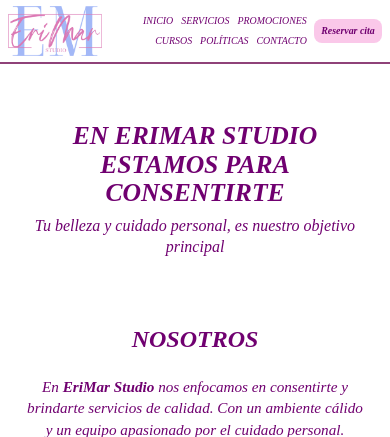
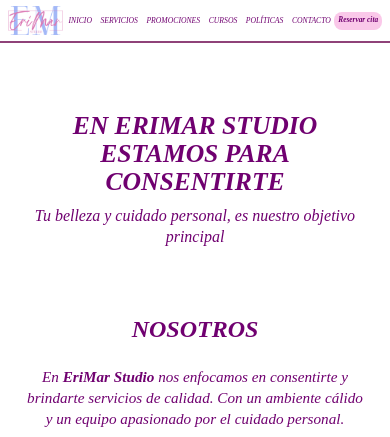
Before and after one commit to diz3ty/EriMar_Studio_Web, a Flask app: page / in a window 390 px wide. Shown: the top 437 px of the page. Run offline with Flask 3, Linux system fonts and the light colour scheme; some libraries are stand-ins or nearby versions.

Commit message:
modify format

```diff
--- a/app.py
+++ b/app.py
@@ -43,4 +43,4 @@ def courses():
     return redirect(url_for('home', _anchor='courses-view'))
 
 # if __name__ == "__main__":
-    # app.run(debug=True)
+#     app.run(debug=True)
--- a/static/css/main_styles.css
+++ b/static/css/main_styles.css
@@ -1262,8 +1262,8 @@ main > .titulo-service-container .titulo-service {
   }
 
   .main-header > .logo {
-    flex: 0 0 min(100px, 24vw);
-    width: min(100px, 24vw);
+    flex: 0 0 clamp(44px, 14vw, 76px);
+    width: clamp(44px, 14vw, 76px);
     margin: 0;
     text-align: center;
   }
@@ -1277,7 +1277,7 @@ main > .titulo-service-container .titulo-service {
   }
 
   .navbar {
-    flex: 1 1 auto;
+    flex: 1 1 0;
     width: auto;
     min-width: 0;
     margin: 0;
@@ -1285,30 +1285,39 @@ main > .titulo-service-container .titulo-service {
     flex-direction: row;
     align-items: center;
     justify-content: flex-end;
-    gap: 0.2rem;
+    gap: 0.1rem;
   }
 
   .nav-links {
-    flex: 1 1 100px;
+    flex: 1 1 0;
     width: auto;
     min-width: 0;
     flex-direction: row;
     align-items: center;
-    justify-content: flex-end;
-    flex-wrap: wrap;
-    gap: 0.1rem 0.4rem;
+    justify-content: space-between;
+    flex-wrap: nowrap;
+    gap: 0 0.12rem;
     padding: 0;
     margin: 0;
+    overflow-x: auto;
+    overflow-y: hidden;
+    scrollbar-width: none;
+  }
+
+  .nav-links::-webkit-scrollbar {
+    display: none;
   }
 
   .nav-links li {
+    flex: 0 0 auto;
     width: auto;
+    margin: 0;
   }
 
   .nav-links li a {
     width: auto;
-    padding: 0.18rem 0.05rem;
-    font-size: 0.62rem;
+    padding: 0.18rem 0.02rem;
+    font-size: clamp(0.48rem, 1.8vw, 0.58rem);
     line-height: 1.2;
     text-align: center;
     white-space: nowrap;
@@ -1321,9 +1330,9 @@ main > .titulo-service-container .titulo-service {
 
   .header-reserva {
     flex: 0 0 auto;
-    margin-left: 0.2rem;
-    padding: 0.35rem 0.45rem;
-    font-size: 0.62rem;
+    margin-left: 0.1rem;
+    padding: 0.28rem clamp(0.18rem, 1vw, 0.35rem);
+    font-size: clamp(0.46rem, 1.7vw, 0.56rem);
     line-height: 1.2;
     white-space: nowrap;
   }
--- a/templates/capilar_services.html
+++ b/templates/capilar_services.html
@@ -8,7 +8,7 @@
   </head>
   <body>
     <header class="main-header">
-      <div class="logo">
+      <a class="logo" href="{{ url_for('home') }}" aria-label="Ir al inicio">
         <img
           src="{{ url_for('static', filename='images/EriMar_Logo.webp') }}"
           alt="EriMar Studio"
@@ -18,7 +18,7 @@
           loading="lazy"
           srcset="{{ url_for('static', filename='images/EriMar_Logo.webp') }} 1x, {{ url_for('static', filename='images/EriMar_Logo.webp') }} 2x"
         />
-      </div>
+      </a>
       <nav class="navbar">
       <ul class="nav-links">
         <li><a href="{{ url_for('home') }}">INICIO</a></li>
--- a/templates/index.html
+++ b/templates/index.html
@@ -7,7 +7,7 @@
   </head>
   <body>
     <header class="main-header">
-      <div class="logo">
+      <a class="logo" href="{{ url_for('home') }}" aria-label="Ir al inicio">
         <img
           src="{{ url_for('static', filename='images/EriMar_Logo.webp') }}"
           alt="EriMar Studio"
@@ -17,7 +17,7 @@
           loading="lazy"
           srcset="{{ url_for('static', filename='images/EriMar_Logo.webp') }} 1x, {{ url_for('static', filename='images/EriMar_Logo.webp') }} 2x"
         />
-      </div>
+      </a>
       <nav class="navbar">
         <ul class="nav-links">
           <li><a href="{{ url_for('home') }}">INICIO</a></li>
--- a/templates/lashes_services.html
+++ b/templates/lashes_services.html
@@ -8,7 +8,7 @@
   </head>
   <body>
     <header class="main-header">
-      <div class="logo">
+      <a class="logo" href="{{ url_for('home') }}" aria-label="Ir al inicio">
         <img
           src="{{ url_for('static', filename='images/EriMar_Logo.webp') }}"
           alt="EriMar Studio"
@@ -18,7 +18,7 @@
           loading="lazy"
           srcset="{{ url_for('static', filename='images/EriMar_Logo.webp') }} 1x, {{ url_for('static', filename='images/EriMar_Logo.webp') }} 2x"
         />
-      </div>
+      </a>
       <nav class="navbar">
       <ul class="nav-links">
         <li><a href="{{ url_for('home') }}">INICIO</a></li>
--- a/templates/nails_services.html
+++ b/templates/nails_services.html
@@ -8,7 +8,7 @@
   </head>
   <body>
     <header class="main-header">
-      <div class="logo">
+      <a class="logo" href="{{ url_for('home') }}" aria-label="Ir al inicio">
         <img
           src="{{ url_for('static', filename='images/EriMar_Logo.webp') }}"
           alt="EriMar Studio"
@@ -18,7 +18,7 @@
           loading="lazy"
           srcset="{{ url_for('static', filename='images/EriMar_Logo.webp') }} 1x, {{ url_for('static', filename='images/EriMar_Logo.webp') }} 2x"
         />
-      </div>
+      </a>
       <nav class="navbar">
       <ul class="nav-links">
         <li><a href="{{ url_for('home') }}">INICIO</a></li>
```
